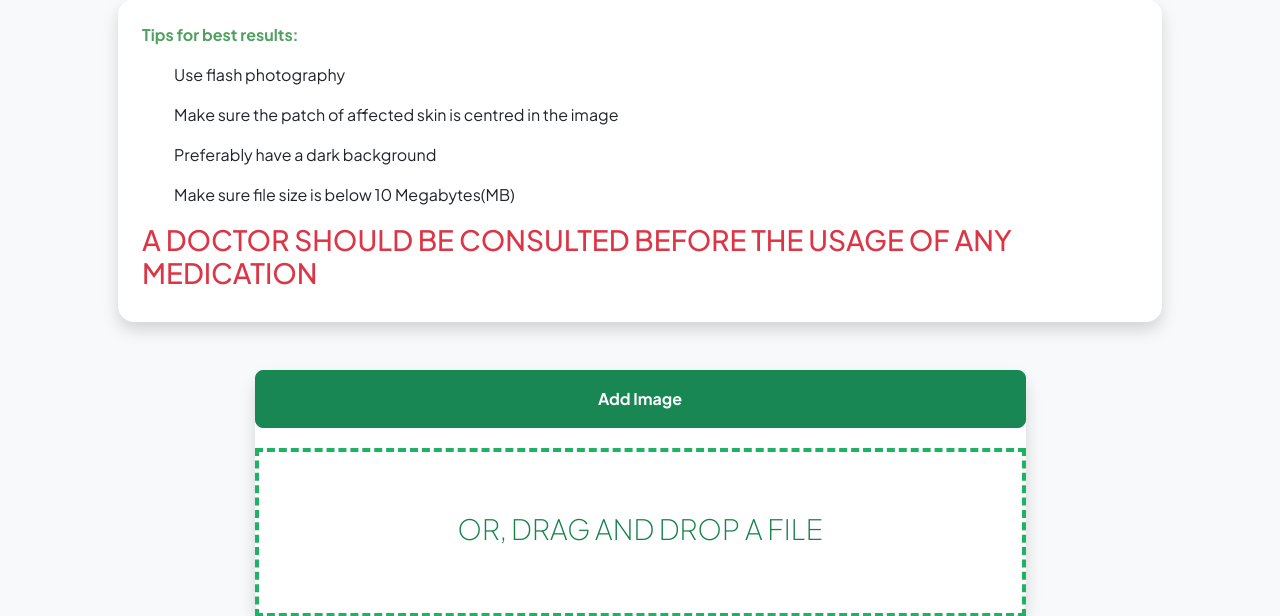
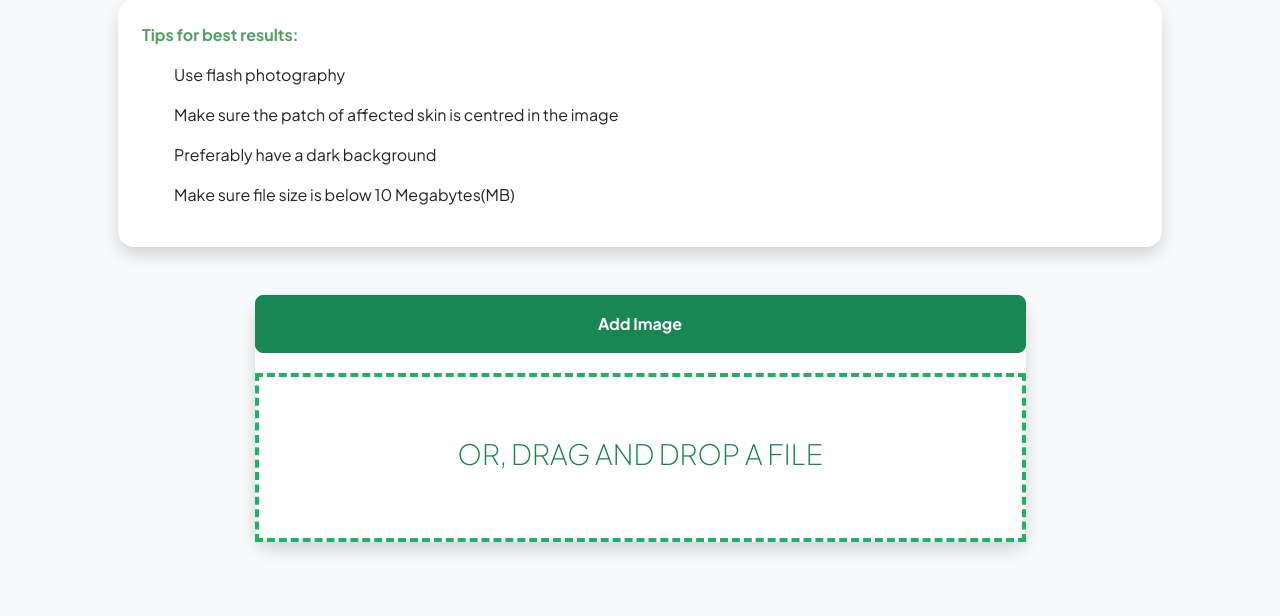
Before and after one commit to takshkothari/HealthInspect, a Flask app: page /product.html in a window 1280 px wide. Shown: the part 205-821 px from the top of the page. Run offline with Flask 2, Linux system fonts and the light colour scheme; some libraries are stand-ins or nearby versions.

Commit message:
Update product.html

```diff
--- a/templates/product.html
+++ b/templates/product.html
@@ -51,7 +51,7 @@
                                     <ul>Preferably have a dark background</ul>
                                     <ul>Make sure file size is below 10 Megabytes(MB)</ul>
                                     <ul> </ul>
-                                    <h3 class="text-danger">A DOCTOR SHOULD BE CONSULTED BEFORE THE USAGE OF ANY MEDICATION</h3>
+
                                 </div>
                             </div>
                         </div>
```
